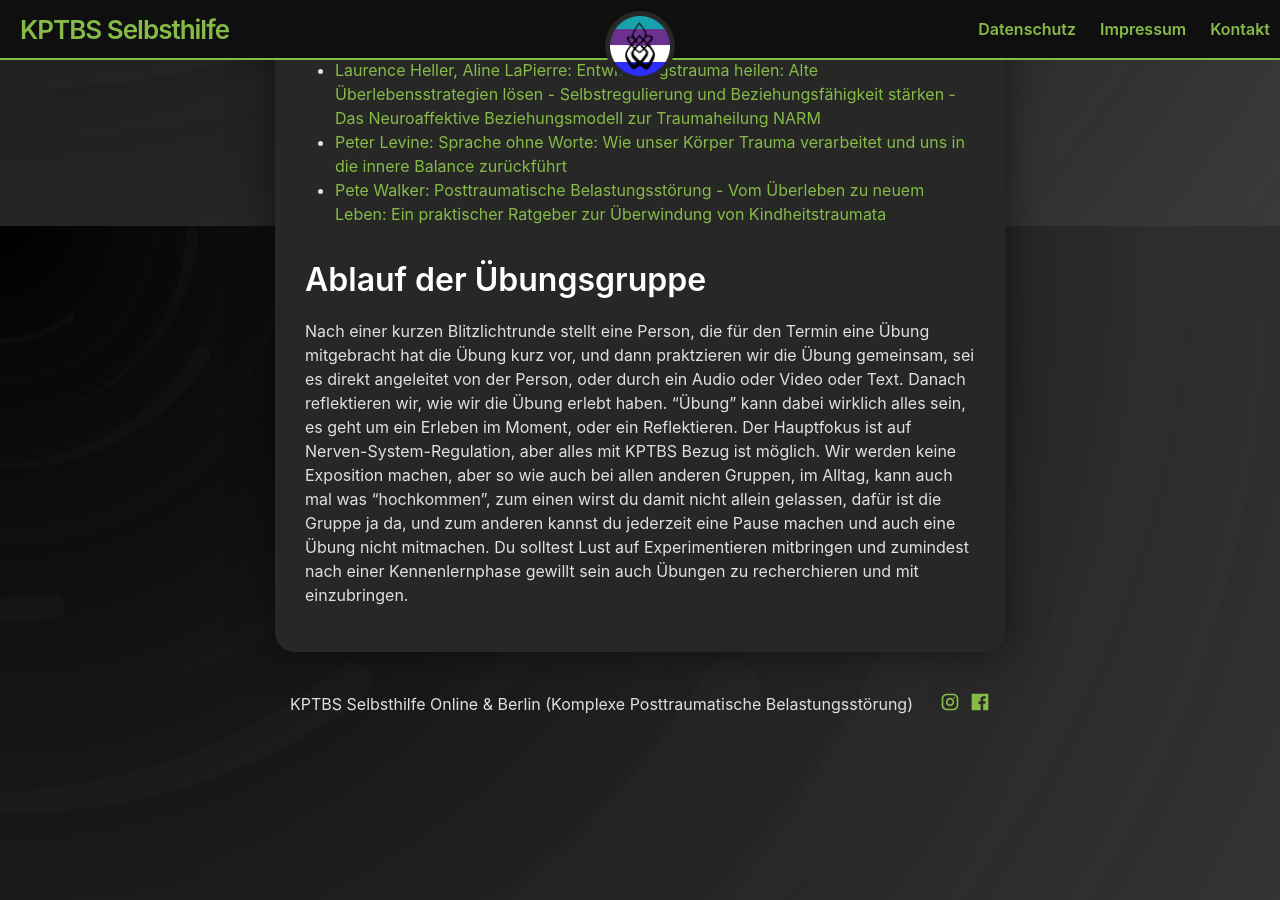
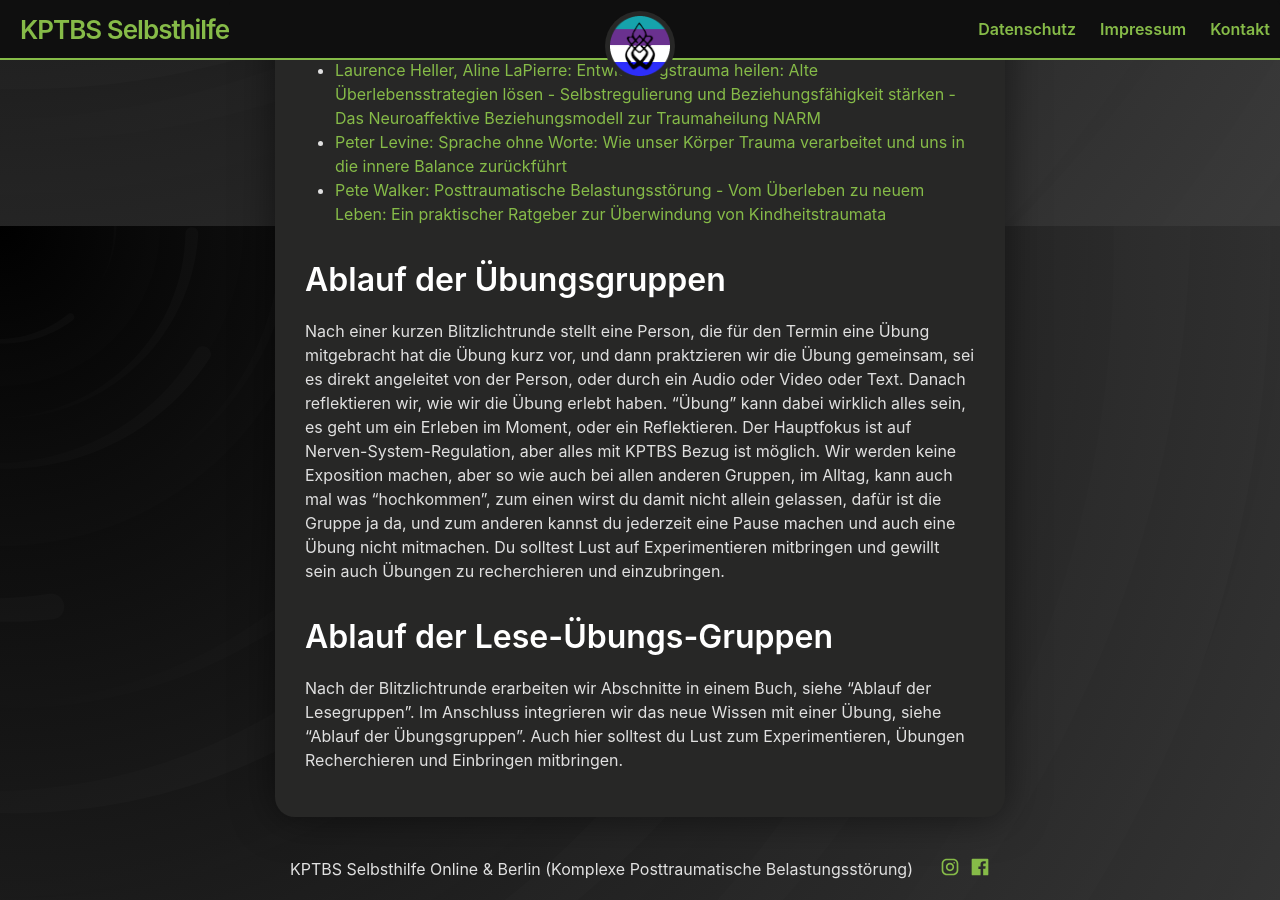
Before and after one commit to 3xz/k-ptbs, a Jekyll site: the page built from _posts/2023-07-12-ablauf.md, in a window 1280 px wide and 900 px high, scrolled down 734 px. Built offline with Jekyll 4.4.1, drawn with Linux system fonts in a browser that asks for light colours.

Commit message:
Update 2023-07-12-ablauf.md

```diff
--- a/_posts/2023-07-12-ablauf.md
+++ b/_posts/2023-07-12-ablauf.md
@@ -14,5 +14,8 @@ Bücher, die wir zur Zeit erarbeiten:
 - [Peter Levine: Sprache ohne Worte: Wie unser Körper Trauma verarbeitet und uns in die innere Balance zurückführt](https://www.amazon.de/dp/3466309182/)
 - [Pete Walker: Posttraumatische Belastungsstörung - Vom Überleben zu neuem Leben: Ein praktischer Ratgeber zur Überwindung von Kindheitstraumata](https://www.amazon.de/dp/3962570756/)
 
-## Ablauf der Übungsgruppe
-Nach einer kurzen Blitzlichtrunde stellt eine Person, die für den Termin eine Übung mitgebracht hat die Übung kurz vor, und dann praktzieren wir die Übung gemeinsam, sei es direkt angeleitet von der Person, oder durch ein Audio oder Video oder Text. Danach reflektieren wir, wie wir die Übung erlebt haben. "Übung" kann dabei wirklich alles sein, es geht um ein Erleben im Moment, oder ein Reflektieren. Der Hauptfokus ist auf Nerven-System-Regulation, aber alles mit KPTBS Bezug ist möglich. Wir werden keine Exposition machen, aber so wie auch bei allen anderen Gruppen, im Alltag, kann auch mal was "hochkommen", zum einen wirst du damit nicht allein gelassen, dafür ist die Gruppe ja da, und zum anderen kannst du jederzeit eine Pause machen und auch eine Übung nicht mitmachen. Du solltest Lust auf Experimentieren mitbringen und zumindest nach einer Kennenlernphase gewillt sein auch Übungen zu recherchieren und mit einzubringen.
+## Ablauf der Übungsgruppen
+Nach einer kurzen Blitzlichtrunde stellt eine Person, die für den Termin eine Übung mitgebracht hat die Übung kurz vor, und dann praktzieren wir die Übung gemeinsam, sei es direkt angeleitet von der Person, oder durch ein Audio oder Video oder Text. Danach reflektieren wir, wie wir die Übung erlebt haben. "Übung" kann dabei wirklich alles sein, es geht um ein Erleben im Moment, oder ein Reflektieren. Der Hauptfokus ist auf Nerven-System-Regulation, aber alles mit KPTBS Bezug ist möglich. Wir werden keine Exposition machen, aber so wie auch bei allen anderen Gruppen, im Alltag, kann auch mal was "hochkommen", zum einen wirst du damit nicht allein gelassen, dafür ist die Gruppe ja da, und zum anderen kannst du jederzeit eine Pause machen und auch eine Übung nicht mitmachen. Du solltest Lust auf Experimentieren mitbringen und gewillt sein auch Übungen zu recherchieren und einzubringen.
+
+## Ablauf der Lese-Übungs-Gruppen
+Nach der Blitzlichtrunde erarbeiten wir Abschnitte in einem Buch, siehe "Ablauf der Lesegruppen". Im Anschluss integrieren wir das neue Wissen mit einer Übung, siehe "Ablauf der Übungsgruppen". Auch hier solltest du Lust zum Experimentieren, Übungen Recherchieren und Einbringen mitbringen.
```
